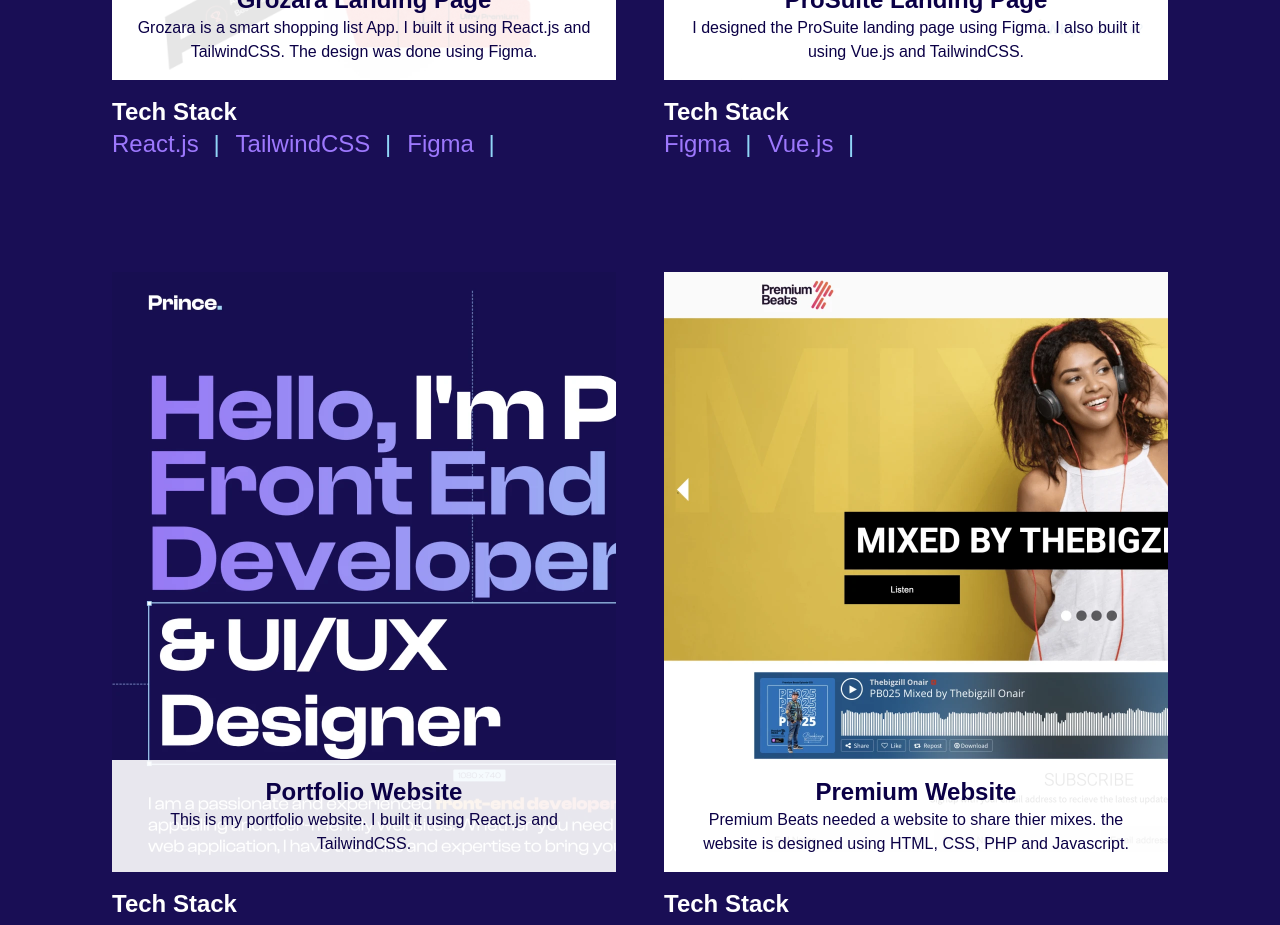
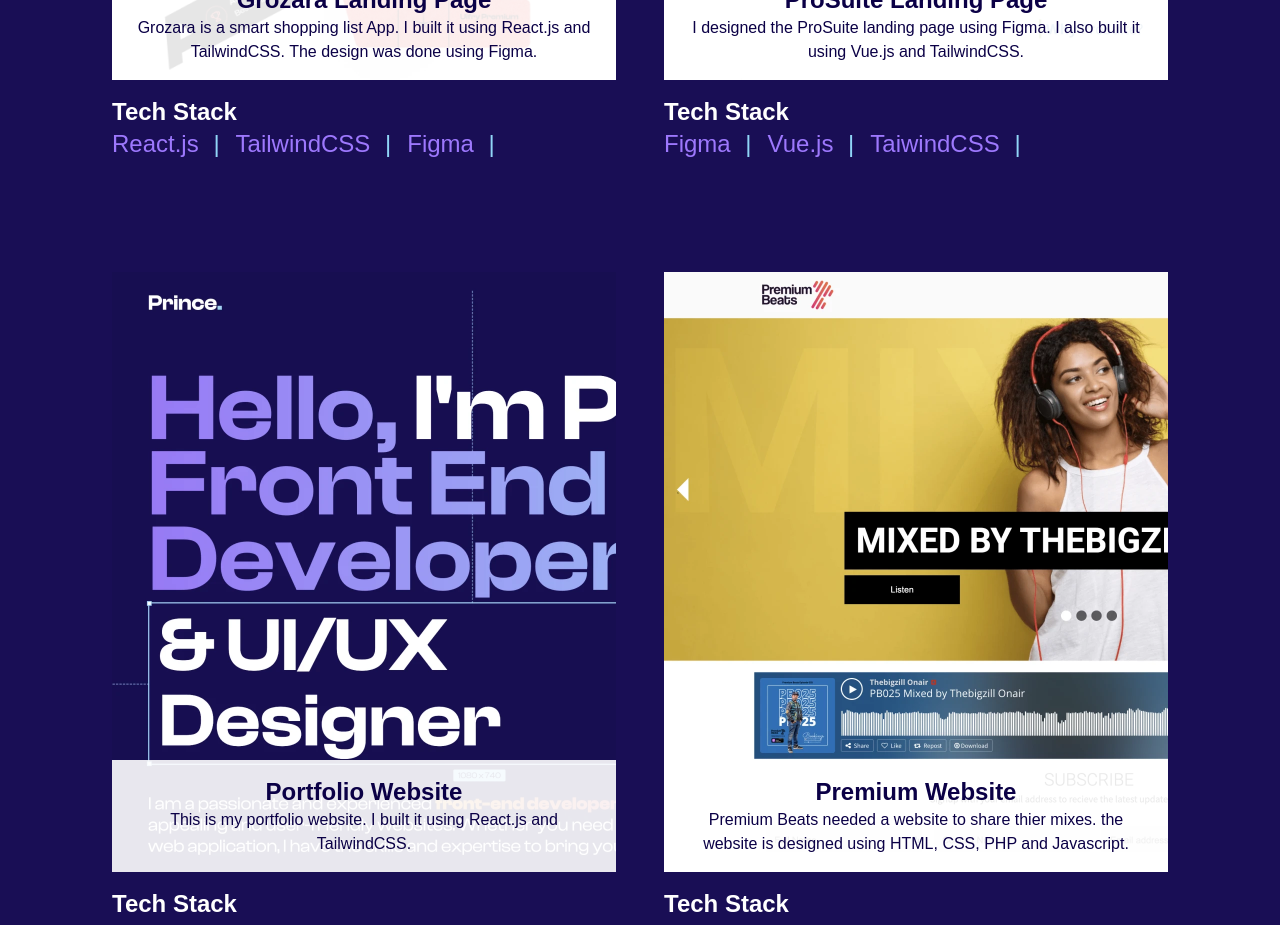
Before and after one commit to princeradebe/portfolio, a React (Vite) app: page / in a window 1280 px wide. Shown: the part 3720-4645 px from the top of the page. Built offline with nearby package versions, Linux system fonts and the light colour scheme; a web font is replaced by a local one.

Commit message:
Add Tailwind as tech

```diff
--- a/src/data.js
+++ b/src/data.js
@@ -81,6 +81,7 @@
         name: [
             'Figma',
             'Vue.js',
+            'TaiwindCSS',
         ]
     },
     {
```
